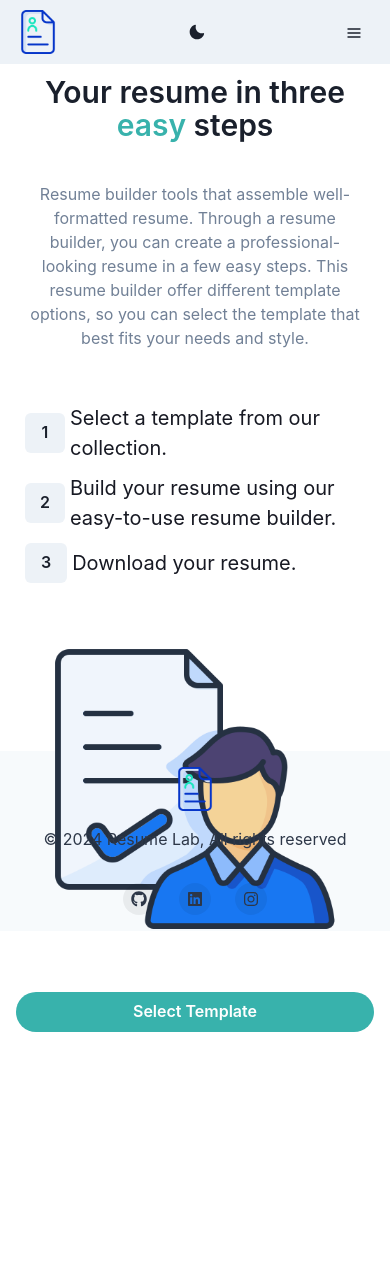
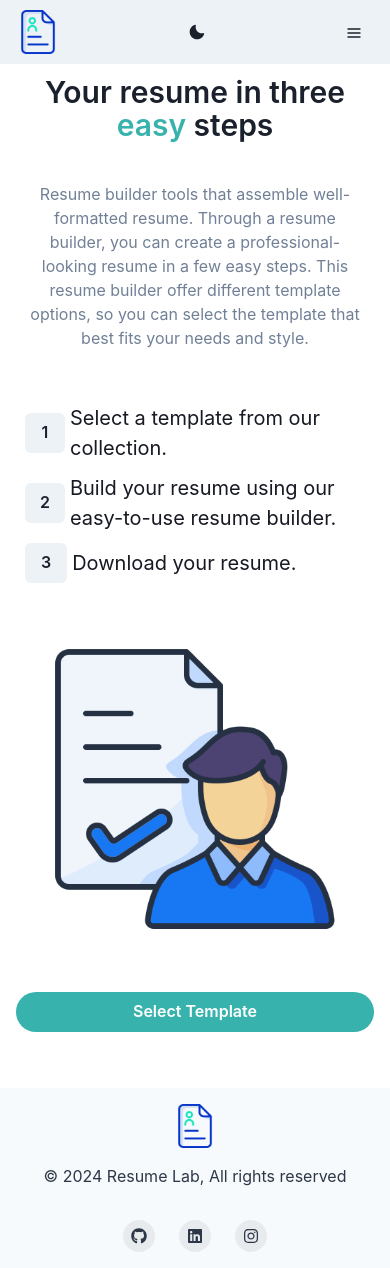
Before and after one commit to ArnavGupta25/Resume-Lab, a React (Create React App) app: page / in a window 390 px wide. Before the commit the page ends 1056 px from the top, so only its background shows below. Built offline with nearby package versions, Linux system fonts and the light colour scheme.

Commit message:
Added media queries for responsiveness

```diff
--- a/src/Components/Intro/introduction.css
+++ b/src/Components/Intro/introduction.css
@@ -39,6 +39,22 @@
     max-height: 100%;
 }
 
-.cont{
+.cont {
     height: 80vh;
 }
+
+@media screen and (max-width: 768px) {
+    .foot {
+        text-align: center;
+        margin-top: 2rem;
+    }
+    .cont {
+        height: auto;
+    }
+}
+
+@media screen and (max-width: 768px) {
+    .gb {
+        display: none !important;
+    }
+}
```
